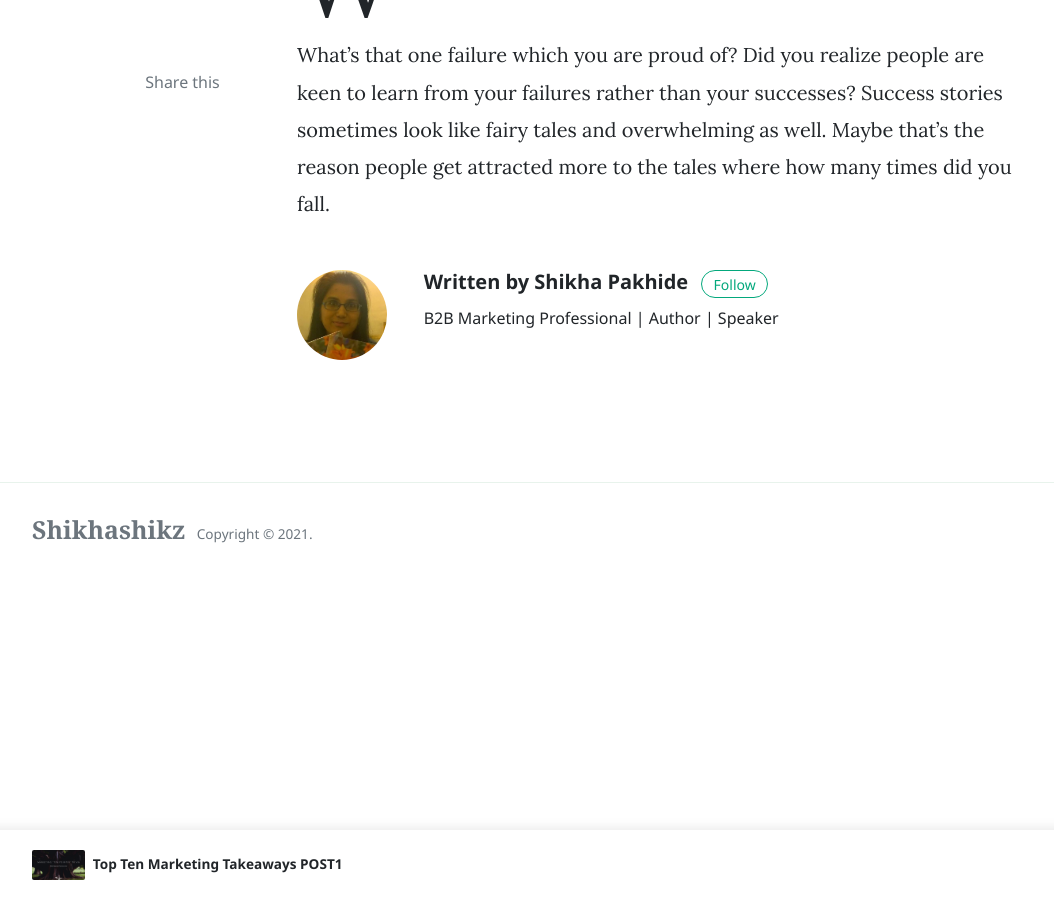
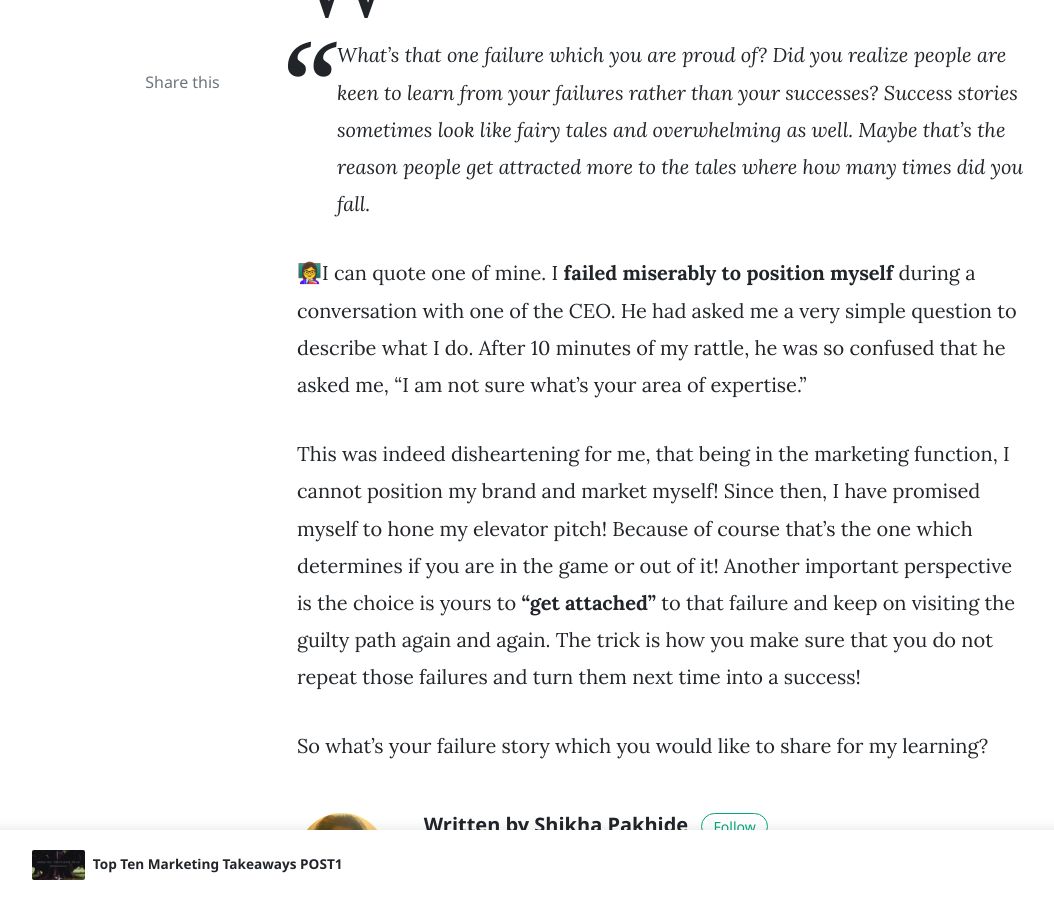
Before and after one commit to shikhashikz/shikhashikz.github.io, a Jekyll site: the page built from _posts/2021-08-25-Post146-Dailyblogpostchallenge.md, in a window 1280 px wide and 900 px high, scrolled down 511 px. Shown: the whole window, without its empty margins (73-1127 px from the left). Built offline with Jekyll 4.4.1, drawn with Linux system fonts in a browser that asks for light colours; nearby versions of some CDN libraries; comment, search, counter and statistics services are not loaded.

Commit message:
Update 2021-08-25-Post146-Dailyblogpostchallenge.md

```diff
--- a/_posts/2021-08-25-Post146-Dailyblogpostchallenge.md
+++ b/_posts/2021-08-25-Post146-Dailyblogpostchallenge.md
@@ -8,4 +8,11 @@ image: assets/images/Post146.jpg
 ---
 Would you tell a success story or share that incident where you failed miserably?
 
-What’s that one failure which you are proud of? Did you realize people are keen to learn from your failures rather than your successes? Success stories sometimes look like fairy tales and overwhelming as well. Maybe that’s the reason people get attracted more to the tales where how many times did you fall.
+>What’s that one failure which you are proud of? Did you realize people are keen to learn from your failures rather than your successes? Success stories sometimes look like fairy tales and overwhelming as well. Maybe that’s the reason people get attracted more to the tales where how many times did you fall.
+>
+
+👩‍🏫I can quote one of mine. I **failed miserably to position myself** during a conversation with one of the CEO. He had asked me a very simple question to describe what I do. After 10 minutes of my rattle, he was so confused that he asked me, “I am not sure what’s your area of expertise.”
+
+This was indeed disheartening for me, that being in the marketing function, I cannot position my brand and market myself! Since then, I have promised myself to hone my elevator pitch! Because of course that’s the one which determines if you are in the game or out of it! Another important perspective is the choice is yours to **“get attached”** to that failure and keep on visiting the guilty path again and again. The trick is how you make sure that you do not repeat those failures and turn them next time into a success!
+
+So what’s your failure story which you would like to share for my learning?
```
